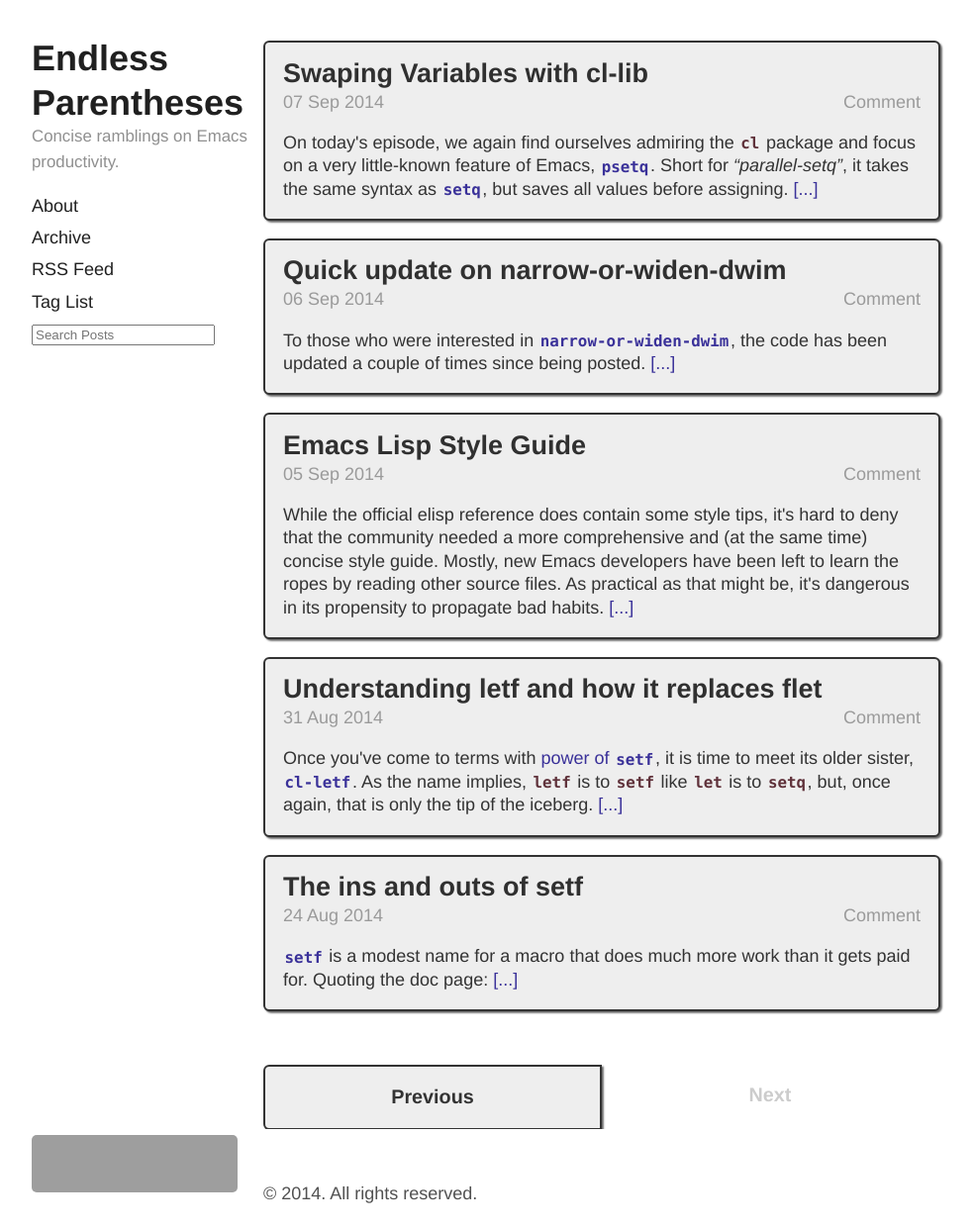
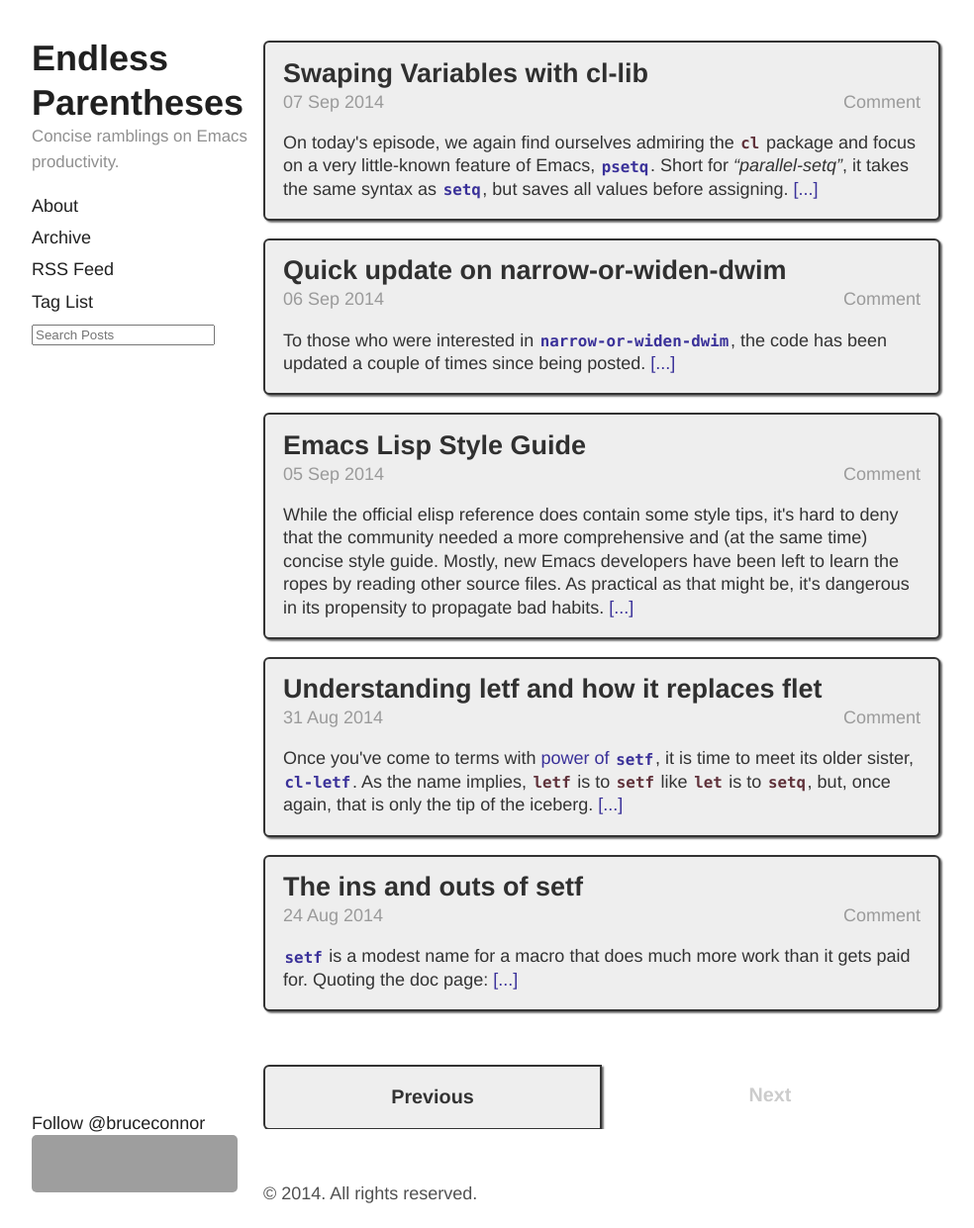
Before and after one commit to Malabarba/EndlessParentheses, a Jekyll site: the page built from index.html, in a window 1280 px wide and 1241 px high. Shown: the whole window at 99% size, without its empty margins (158-1142 px from the left). Built offline with Jekyll 4.4.1, drawn with Linux system fonts in a browser that asks for light colours; Markdown is read by kramdown in place of the engine named in the settings; the list of posts is cut into pages by our own code; comment, search, counter and statistics services are not loaded; grey boxes are pictures that could not be loaded.

Commit message:
HTML: Add twitter follow button

```diff
--- /dev/null
+++ b/_includes/twitter_follow.html
@@ -0,0 +1,2 @@
+<a href="https://twitter.com/bruceconnor" class="twitter-follow-button" data-show-count="false" data-size="large" data-show-screen-name="false" data-dnt="true">Follow @bruceconnor</a>
+<script>!function(d,s,id){var js,fjs=d.getElementsByTagName(s)[0],p=/^http:/.test(d.location)?'http':'https';if(!d.getElementById(id)){js=d.createElement(s);js.id=id;js.src=p+'://platform.twitter.com/widgets.js';fjs.parentNode.insertBefore(js,fjs);}}(document, 'script', 'twitter-wjs');</script>
--- a/_layouts/default.html
+++ b/_layouts/default.html
@@ -18,7 +18,10 @@
           {% endfor %}
           <li>{% include search-box.html %}</li>
         </ul>
-        <div class="flair">{% include stack_exchange.html %}</div>
+        <ul class="flair">
+          <li>{% include twitter_follow.html %}</li>
+          <li>{% include stack_exchange.html %}</li>
+        </ul>
       </div>
 
       <div class="post-with-comments">{{ content }}
--- a/public/css/endless.css
+++ b/public/css/endless.css
@@ -364,7 +364,8 @@
     font-size: 200%;
 }
 
-ul.masthead-links {
+ul.masthead-links,
+ul.flair {
     list-style: none;
     padding-left: 0;
 }
```
